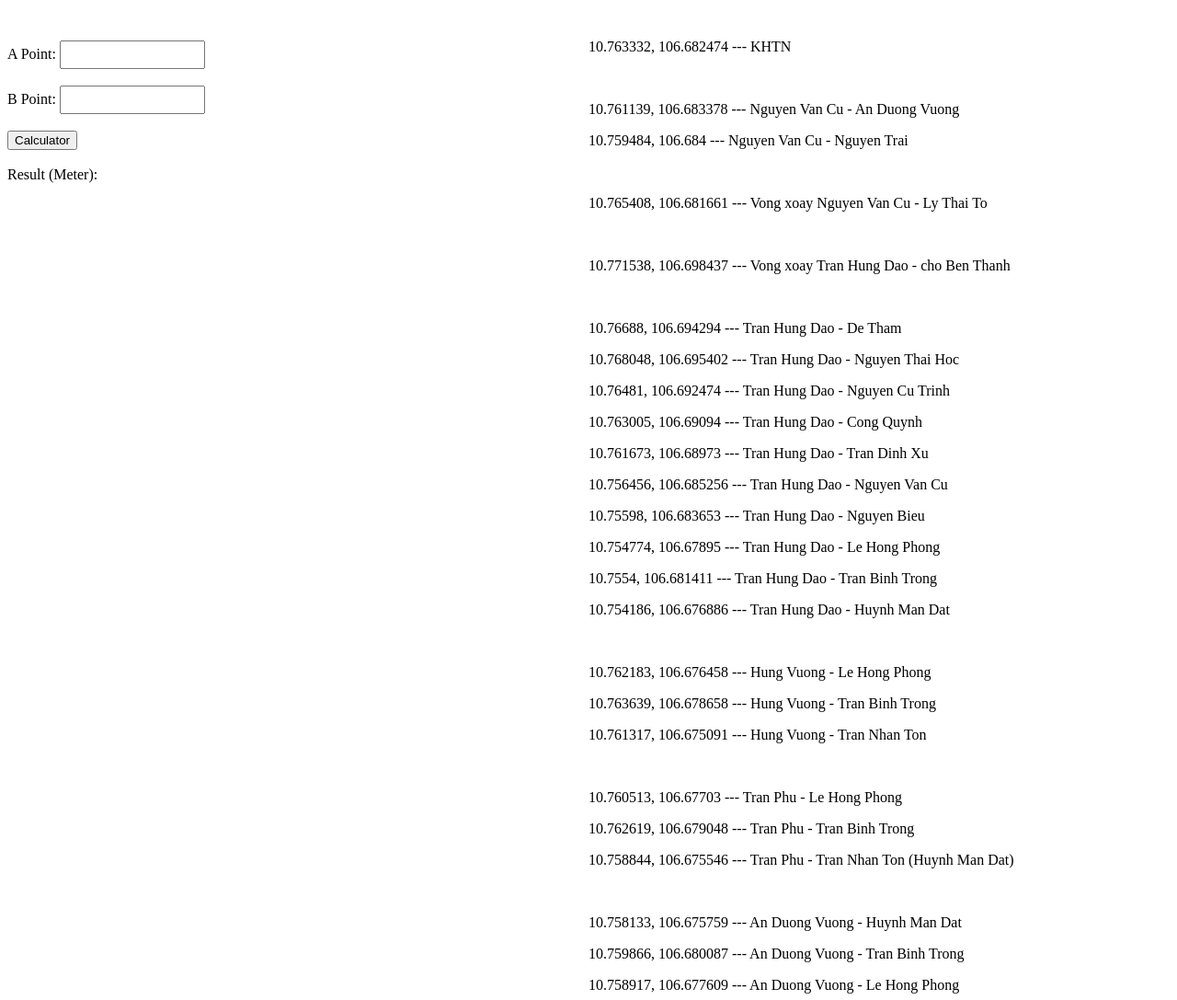
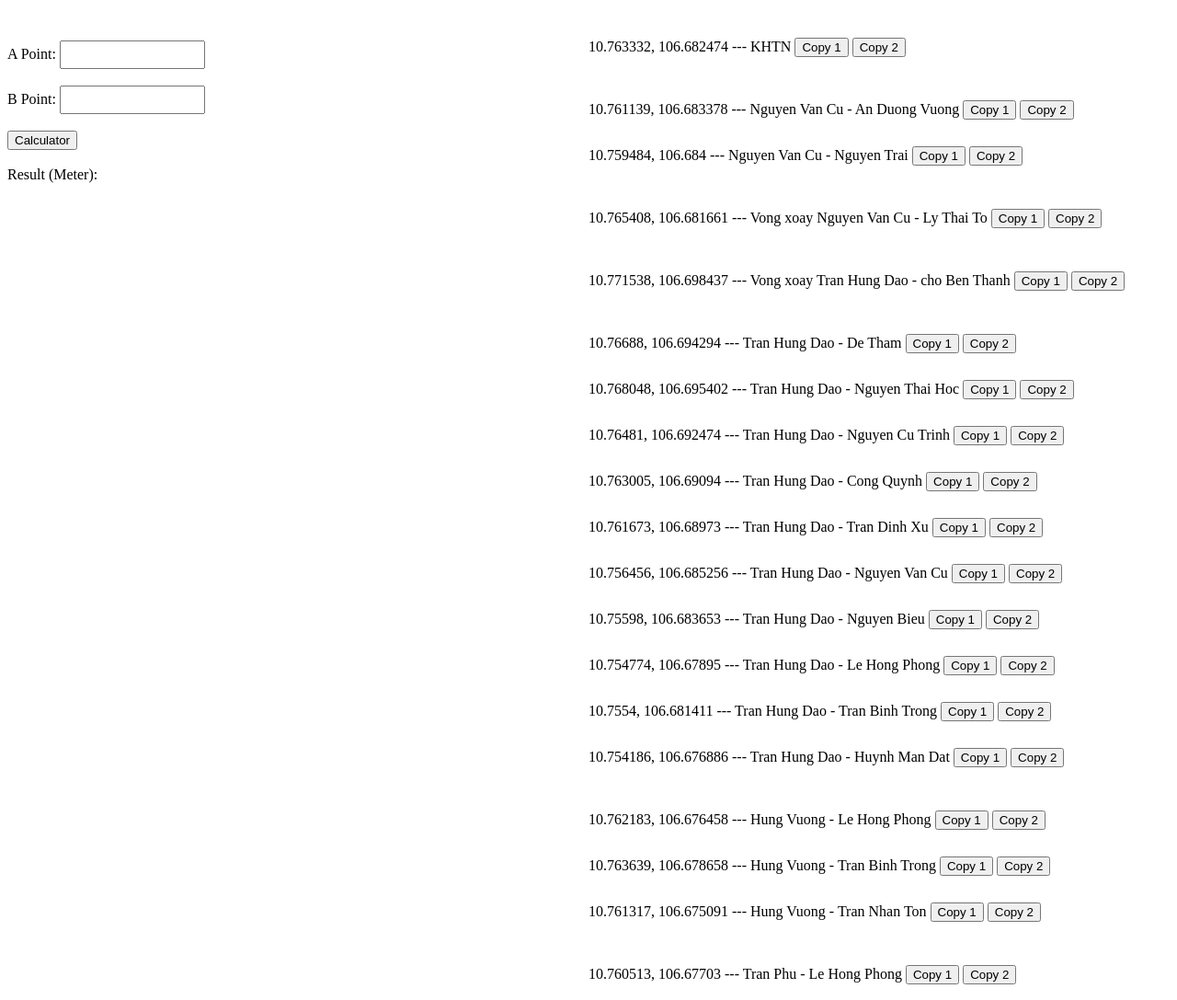
Before and after one commit to hdthuc93/finding_path_google_maps, a website: page client/calculator.html in a window 1280 px wide. Shown: the top 1087 px of the page at 92% size. Drawn offline with Linux system fonts and the light colour scheme; some packages are replaced by stand-ins of ours.

Commit message:
update calculator more convenient

```diff
--- a/client/calculator.html
+++ b/client/calculator.html
@@ -1,27 +1,38 @@
 <!DOCTYPE html>
 <html>
+
 <head>
     <meta name="viewport" content="initial-scale=1.0, user-scalable=no">
     <meta charset="utf-8">
     <title>Calculator</title>
+    <style>
+        .label {
+            display: inline-block
+        }
+
+        #name1,
+        #name2 {
+            display: inline-block
+        }
+    </style>
 </head>
-  <body >
+
+<body>
     <div>
         <div style="width: 50%; display: inline-block; position: fixed">
-            <br/><br/>
-            A Point:
-            <input type="text" id="latLngA" style="width: 150px;height: 25px;"/><br/><br/>
-
-            B Point:
-            <input type="text" id="latLngB" style="width: 150px;height: 25px;"/><br/><br/>
+            <br/><br/> A Point:
+            <input type="text" id="latLngA" style="width: 150px;height: 25px;" />
+            <div id="name1"></div><br/><br/> B Point:
+            <input type="text" id="latLngB" style="width: 150px;height: 25px;" />
+            <div id="name2"></div><br/><br/>
 
             <button id="calc">Calculator</button><br/><br/>
 
             <div>
-                Result (Meter): <p id="result" style="color: red"></p>
+                Result (Meter):
+                <p id="result" style="color: red"></p>
             </div>
         </div>
-
         <div style="width: 50%; float: right" id="coordinate">
 
         </div>
@@ -29,12 +40,14 @@
 
     <script src="coordinations_2.js"></script>
     <script>
-        function init() {
         var a_point = document.getElementById("latLngA");
         var b_point = document.getElementById("latLngB");
         var calc = document.getElementById("calc");
         var result = document.getElementById("result");
+        var name1 = document.getElementById("name1");
+        var name2 = document.getElementById("name2");
 
+        function init() {
             calc.addEventListener("click", function() {
                 var latA = Number(a_point.value.split(", ")[0]);
                 var lngA = Number(a_point.value.split(", ")[1]);
@@ -50,24 +63,57 @@
             // show list coordinate
             var coordinate = document.getElementById("coordinate");
             var firstStrName = "";
-            for(var item = 0; item < coordinates_2.length; ++item) {
+            for (var item = 0; item < coordinates_2.length; ++item) {
                 var str = "";
                 var strName = coordinates_2[item].name.split(" - ");
 
-                if(strName[0] != firstStrName)
+                if (strName[0] != firstStrName)
                     str = '<br />';
 
                 coordinate.insertAdjacentHTML('beforeend', str);
 
-                str = '<p>' + coordinates_2[item].lat + ', ' + coordinates_2[item].lng + '  --- ' + coordinates_2[item].name +'</p>';
+                str = '<div>';
+                str += '<p class="label">' + coordinates_2[item].lat + ', ' + coordinates_2[item].lng + '  --- ' + coordinates_2[item].name + '</p> ';
+                str += '<button class="copy1" id="copy1_' +
+                    item +
+                    '" data-coordinate="' +
+                    coordinates_2[item].lat + ', ' + coordinates_2[item].lng +
+                    '" data-name="' + coordinates_2[item].name + '">Copy 1</button> ';
+
+                str += '<button class="copy2" id="copy2_' +
+                    item +
+                    '" data-coordinate="' +
+                    coordinates_2[item].lat + ', ' + coordinates_2[item].lng +
+                    '" data-name="' + coordinates_2[item].name + '">Copy 2</button> ';
+
+                str += '</div>';
                 firstStrName = strName[0];
 
                 coordinate.insertAdjacentHTML('beforeend', str);
+
+                copy('copy1_' + item, 'copy2_' + item, a_point, b_point);
             }
+
+        }
+
+        function copy(id1, id2, a_point, b_point) {
+            var copy1 = document.getElementById(id1);
+            var copy2 = document.getElementById(id2);
+            copy1.addEventListener('click', function() {
+                a_point.value = copy1.getAttribute("data-coordinate");
+                name1.innerText = copy1.getAttribute("data-name");
+                result.innerHTML = "";
+            });
+
+            copy2.addEventListener('click', function() {
+                b_point.value = copy2.getAttribute("data-coordinate");
+                name2.innerText = copy2.getAttribute("data-name");
+                result.innerHTML = "";
+            });
         }
     </script>
-    <script async defer
-    src="https://maps.googleapis.com/maps/api/js?key=AIzaSyBCM0P36UmPLXXbSjRgGL3rAeJSCdfH_JA&libraries=geometry&callback=init">
+    <script async defer src="https://maps.googleapis.com/maps/api/js?key=AIzaSyBCM0P36UmPLXXbSjRgGL3rAeJSCdfH_JA&libraries=geometry&callback=init">
     </script>
 </body>
+
 </html>
```
Lines whose indentation alone changed are shown as unchanged.
